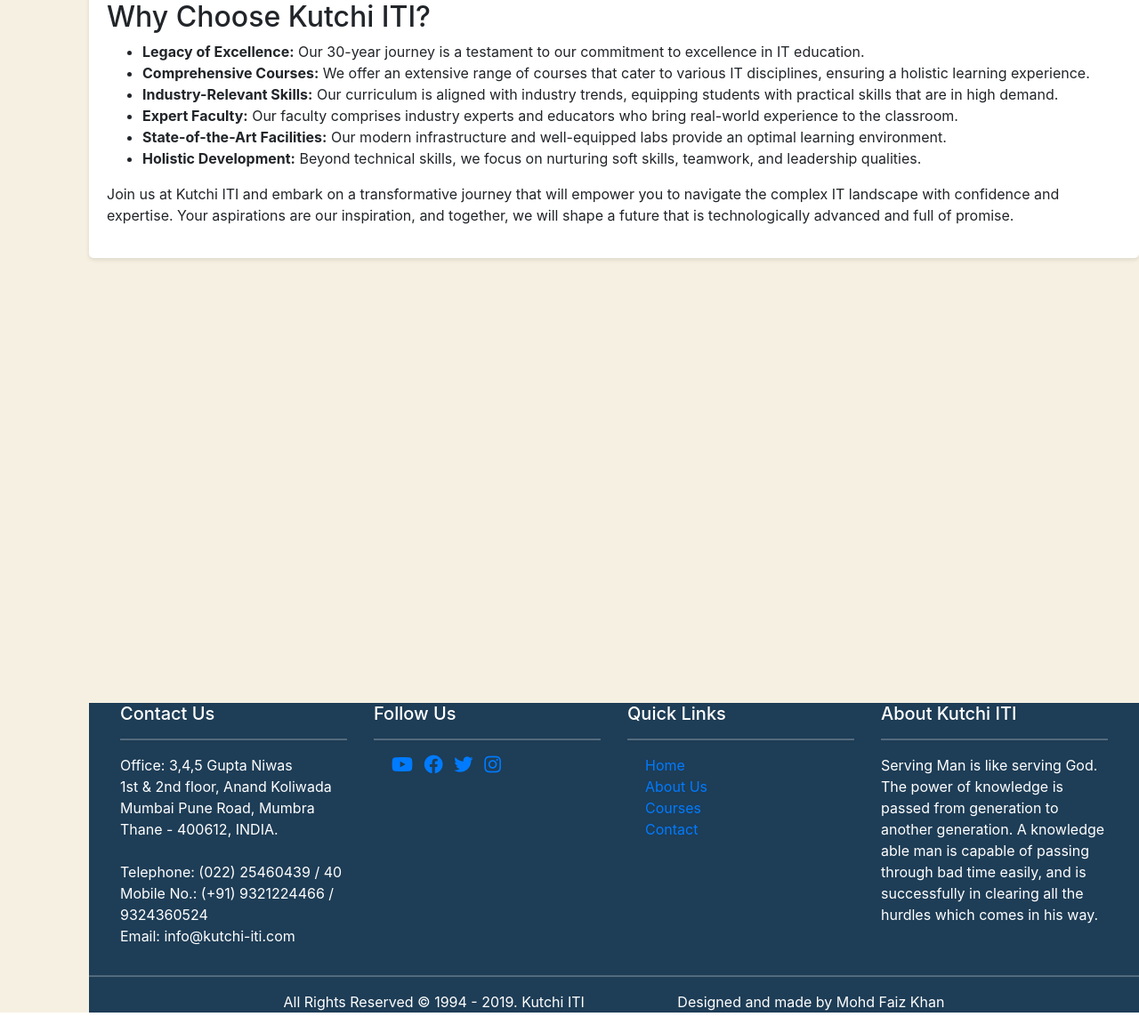
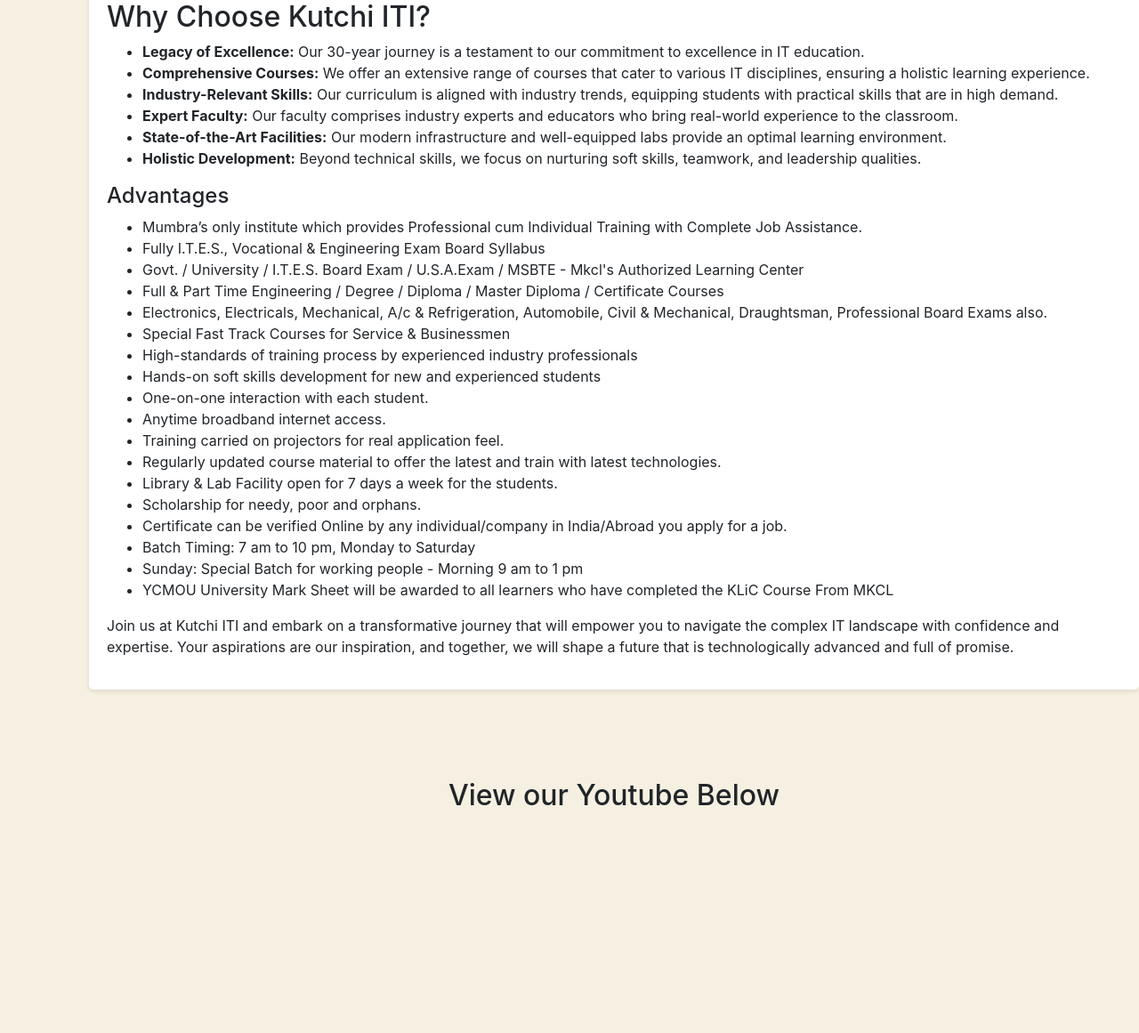
Before and after one commit to faizkhan77/Kutchi-ITI, a Django app: page /about-tab/ in a window 1280 px wide. Shown: the part 1699-2860 px from the top of the page at 89% size. Before the commit the page ends 2837 px from the top, so only its background shows below. Run offline with Django 4.2, Linux system fonts and the light colour scheme; parts of the project's set-up code (start-up, migrations or seed data) failed here and were passed over; some libraries are stand-ins or nearby versions.

Commit message:
Added the Youtube widget in About Page

```diff
--- a/kutchiProject/myapp/templates/myapp/about.html
+++ b/kutchiProject/myapp/templates/myapp/about.html
@@ -69,6 +69,11 @@
         margin-left: 20px;
         padding-left: 20px;
         list-style-type: disc;
+    }
+
+    .ytvidep{
+        margin-top: 100px;
+        margin-left: 100px
     }
 </style>
 
@@ -147,6 +152,28 @@
         <li><strong>Holistic Development:</strong> Beyond technical skills, we focus on nurturing soft skills, teamwork,
             and leadership qualities.</li>
     </ul>
+    <h4>Advantages</h4>
+    <ul>
+        <li>Mumbra’s only institute which provides Professional cum Individual Training with Complete Job Assistance.</li>
+        <li>Fully I.T.E.S., Vocational & Engineering Exam Board Syllabus</li>
+        <li>Govt. / University / I.T.E.S. Board Exam / U.S.A.Exam / MSBTE - Mkcl's Authorized Learning Center</li>
+        <li>Full & Part Time Engineering / Degree / Diploma / Master Diploma / Certificate Courses</li>
+        <li>Electronics, Electricals, Mechanical, A/c & Refrigeration, Automobile, Civil & Mechanical, Draughtsman, Professional Board Exams also.</li>
+        <li>Special Fast Track Courses for Service & Businessmen</li>
+        <li>High-standards of training process by experienced industry professionals</li>
+        <li>Hands-on soft skills development for new and experienced students</li>
+        <li>One-on-one interaction with each student.</li>
+        <li>Anytime broadband internet access.</li>
+        <li>Training carried on projectors for real application feel.</li>
+        <li>Regularly updated course material to offer the latest and train with latest technologies.</li>
+        <li>Library & Lab Facility open for 7 days a week for the students.</li>
+        <li>Scholarship for needy, poor and orphans.</li>
+        <li>Certificate can be verified Online by any individual/company in India/Abroad you apply for a job.</li>
+        <li>Batch Timing: 7 am to 10 pm, Monday to Saturday</li>
+        <li>Sunday: Special Batch for working people - Morning 9 am to 1 pm</li>
+        <li>YCMOU University Mark Sheet will be awarded to all learners who have completed the KLiC Course From MKCL</li>
+      </ul>
+
     <p>
         Join us at Kutchi ITI and embark on a transformative journey that will empower you to navigate the complex IT
         landscape with confidence and expertise. Your aspirations are our inspiration, and together, we will shape a
@@ -155,4 +182,13 @@
 </div>
 </div>
 
+
+<div class='ytvidep'>
+    <div>
+        <h2 style="text-align:center">View our Youtube Below</h2>
+    </div>
+    <script src="https://static.elfsight.com/platform/platform.js" data-use-service-core defer></script>
+    <div class="elfsight-app-768c1a27-482c-4e18-8c28-5a86f848c189"></div>
+</div>
+
 {% endblock content %}
```
